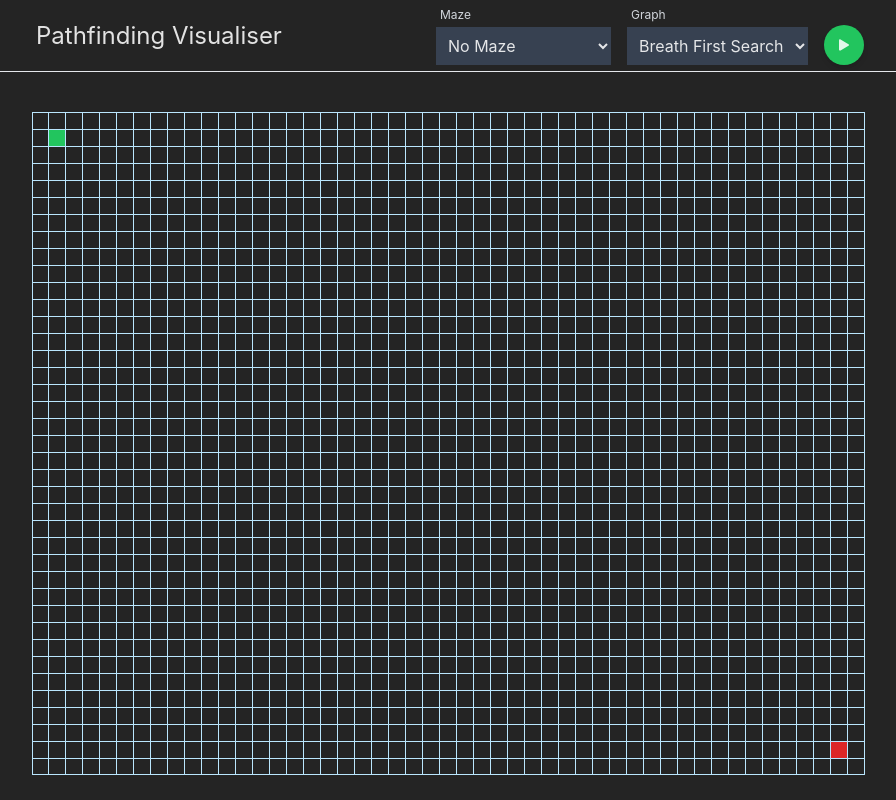
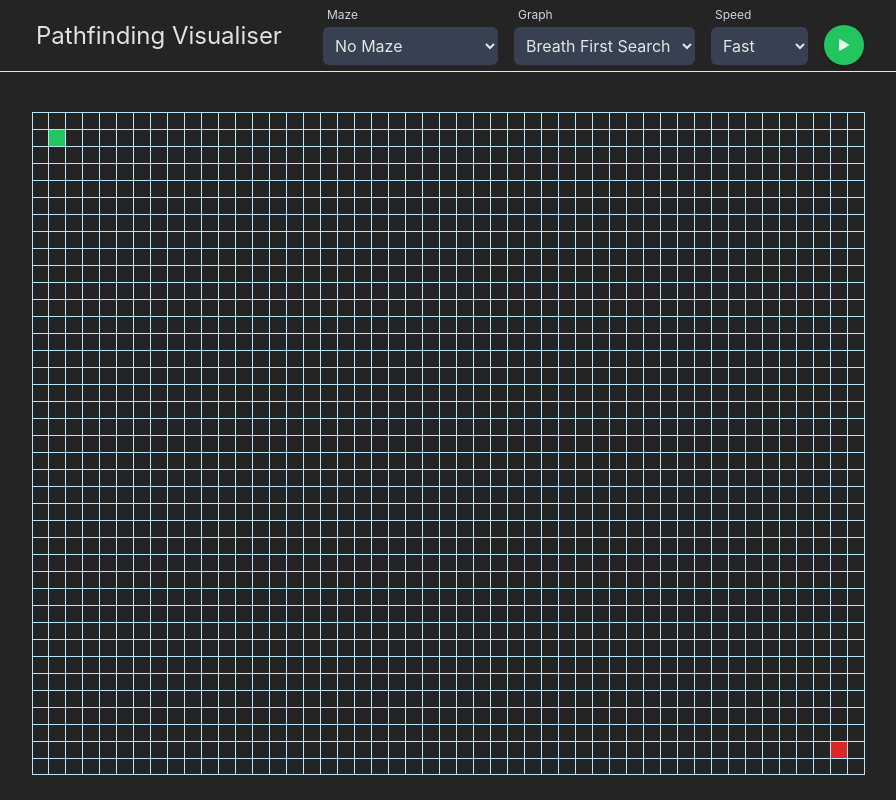
Before and after one commit to Froxzen/pathfinder-visualiser, a React (Vite) app: page / in a window 1280 px wide. Shown: the whole page, without its empty margins (192-1088 px from the left). Built offline with nearby package versions, Linux system fonts and the light colour scheme.

Commit message:
Fixed animation bugs

```diff
--- a/src/components/Nav.tsx
+++ b/src/components/Nav.tsx
@@ -9,7 +9,7 @@ import {
 	SPEEDS,
 } from "../utils/constants";
 import { resetGrid } from "../utils/resetGrid";
-import { AlgorithmType, MazeType } from "../utils/types";
+import { AlgorithmType, MazeType, SpeedType } from "../utils/types";
 import { Select } from "./Select";
 import { runMazeAlgorithm } from "../utils/runMazeAlgorithm";
 import { useSpeed } from "../hooks/useSpeed";
@@ -34,7 +34,7 @@ export function Nav({
 		setAlgorithm,
 	} = usePathfinding();
 	const { startTile, endTile } = useTile();
-	const { speed } = useSpeed();
+	const { speed, setSpeed } = useSpeed();
 
 	const handleGenerateMaze = (maze: MazeType) => {
 		if (maze === "NONE") {
@@ -107,6 +107,14 @@ export function Nav({
 							setAlgorithm(e.target.value as AlgorithmType);
 						}}
 					/>
+					<Select
+						label="Speed"
+						value={speed}
+						options={SPEEDS}
+						onChange={e => {
+							setSpeed(parseInt(e.target.value) as SpeedType);
+						}}
+					/>
 					<PlayButton
 						isDisabled={isDisabled}
 						isGraphVisualised={isGraphVisualised}
--- a/src/components/Select.tsx
+++ b/src/components/Select.tsx
@@ -18,7 +18,7 @@ export function Select({
 			<label className="text-xs text-gray-300 ml-1" htmlFor={label}>{label}</label>
 			<select
 				disabled={isDisabled}
-				className="bg-gray-700 cursor-pointer hover:bg-gray-800 transition ease-in active:ring-0 active:border-0 p-2 min-w-[200px] sm:min-w-full"
+				className="bg-gray-700 rounded-md cursor-pointer hover:bg-gray-800 transition ease-in active:ring-0 active:border-0 p-2 min-w-[200px] sm:min-w-full"
                 id={label}
                 value={value}
                 onChange={onChange}
```
